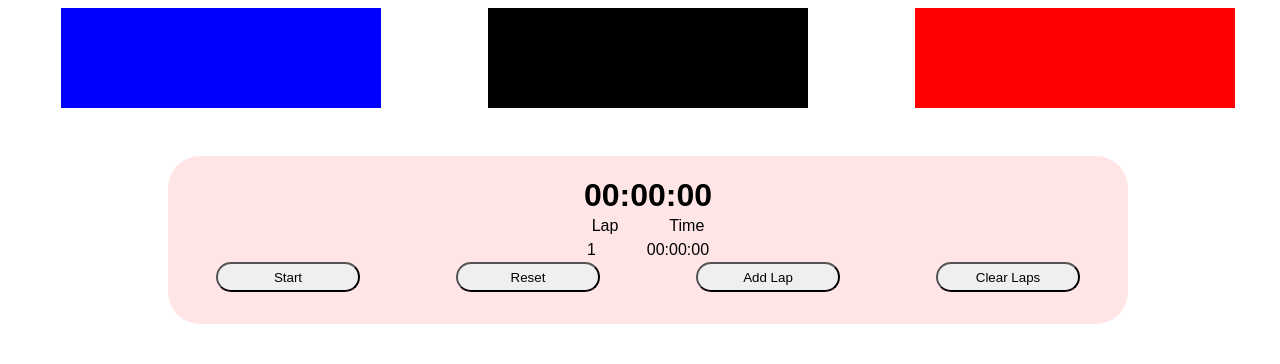
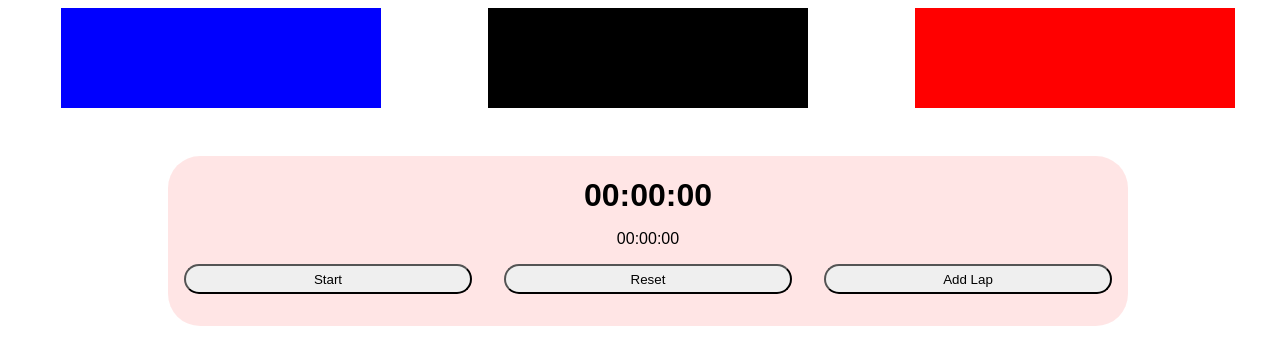
Before and after one commit to jnch009/Basic-Stopwatch-React, a React (Create React App) app: page / in a window 1280 px wide. Both pictures are taken after a click on the button "Add Lap". Shown: the top 364 px of the page. Built offline with nearby package versions, Linux system fonts and the light colour scheme.

Commit message:
Revert "Adding new button 'clearLaps'"

```diff
--- a/src/components/Stopwatch/Stopwatch.css
+++ b/src/components/Stopwatch/Stopwatch.css
@@ -32,7 +32,7 @@ h1 {
 }
 
 button {
-  width: 15%;
+  width: 30%;
   height: 30px;
   border-radius: 2em;
   transition-property: background-color;
@@ -65,12 +65,5 @@ button:hover {
   margin-bottom: 0;
 }
 
-table {
-  display: flex;
-  align-items: center;
-  flex-direction: column;
+.lapTimes {
 }
-
-tr > td:first-child {
-  padding-right: 3em;
-}
--- a/src/components/Stopwatch/Stopwatch.js
+++ b/src/components/Stopwatch/Stopwatch.js
@@ -16,9 +16,14 @@ export default class Stopwatch extends React.Component {
       lapTimes: [],
       lapsVisibility: false
     };
+
+    this.handleStart = this.handleStart.bind(this);
+    this.handleReset = this.handleReset.bind(this);
+    this.handleStop = this.handleStop.bind(this);
+    this.handleAddLap = this.handleAddLap.bind(this);
   }
 
-  handleStart = () => {
+  handleStart() {
     this.setState({
       startVisible: false
     });
@@ -42,24 +47,24 @@ export default class Stopwatch extends React.Component {
     }, 1000);
 
     this.setState({ intervalID: interval });
-  };
+  }
 
-  handleStop = () => {
+  handleStop() {
     clearInterval(this.state.intervalID);
     this.setState({
       startVisible: true
     });
-  };
+  }
 
-  handleReset = () => {
+  handleReset() {
     this.setState({
       seconds: 0,
       minutes: 0,
       hours: 0
     });
-  };
+  }
 
-  handleAddLap = () => {
+  handleAddLap() {
     this.setState(state => {
       const lapTimes = [
         ...state.lapTimes,
@@ -73,14 +78,7 @@ export default class Stopwatch extends React.Component {
         seconds: 0
       };
     });
-  };
-
-  // ensuring that the function is bound to the class (the syntax below)
-  handleClearLaps = () => {
-    this.setState({
-      lapTimes: []
-    });
-  };
+  }
 
   toDoubleDigit(digit) {
     return digit < 10 ? `0${digit}` : digit;
@@ -96,24 +94,17 @@ export default class Stopwatch extends React.Component {
               {this.toDoubleDigit(this.state.minutes)}:
               {this.toDoubleDigit(this.state.seconds)}
             </h1>
-            <table>
-              <tr>
-                <td>Lap</td>
-                <td>Time</td>
-              </tr>
-              {this.state.lapsVisibility
-                ? this.state.lapTimes.map((item, i) => (
-                    <tr key={sID.generate()}>
-                      <td>{i + 1}</td>
-                      <td>
-                        {this.toDoubleDigit(item.hours)}:
-                        {this.toDoubleDigit(item.minutes)}:
-                        {this.toDoubleDigit(item.seconds)}
-                      </td>
-                    </tr>
-                  ))
-                : null}
-            </table>
+            {this.state.lapsVisibility ? (
+              <ul className="lapTimes">
+                {this.state.lapTimes.map(item => (
+                  <li key={sID.generate()}>
+                    {this.toDoubleDigit(item.hours)}:
+                    {this.toDoubleDigit(item.minutes)}:
+                    {this.toDoubleDigit(item.seconds)}
+                  </li>
+                ))}
+              </ul>
+            ) : null}
             <div className="watchButtons">
               {this.state.startVisible ? (
                 <button className="start" onClick={this.handleStart}>
@@ -126,7 +117,6 @@ export default class Stopwatch extends React.Component {
               )}
               <button onClick={this.handleReset}>Reset</button>
               <button onClick={this.handleAddLap}>Add Lap</button>
-              <button onClick={this.handleClearLaps}>Clear Laps</button>
             </div>
           </div>
         </div>
```
Also changed, not shown: .eslintrc.js (deleted), package.json (line endings or trailing spaces), 2 other files (tests, documents, lock files or other folders).
